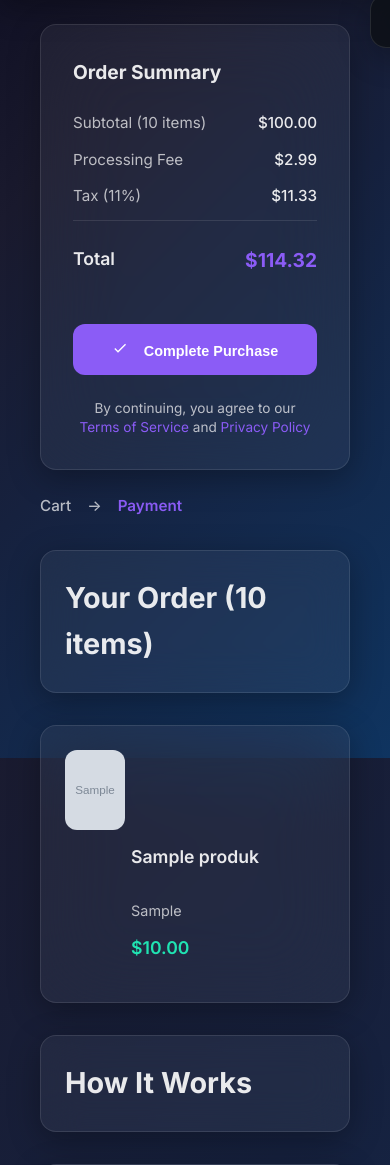
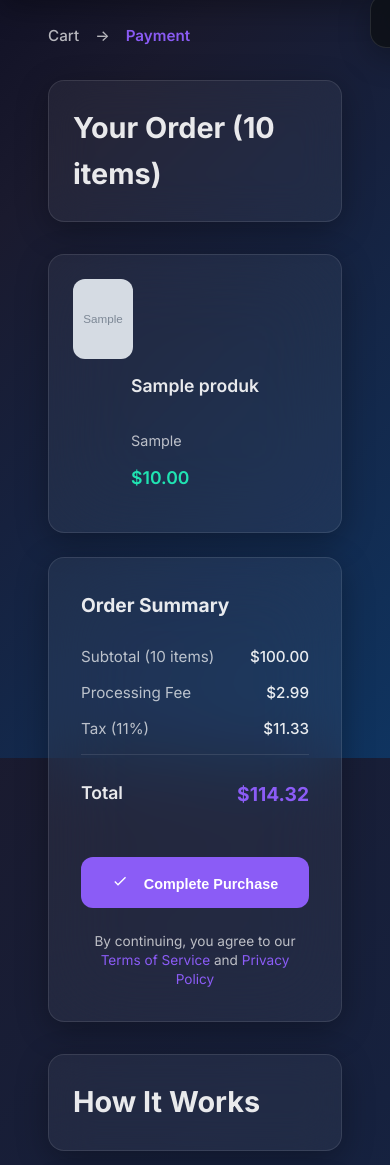
Before and after one commit to polystree/ErPeEl, a PHP site: page /ppw/payment.php in a window 390 px wide; the page is wider, and only the part inside the window is pictured. Shown: the part 86-1251 px from the top of that part. Run offline with PHP 8.4, Linux system fonts and the light colour scheme; the visitor is signed in with stand-in values (Sample User, id 1); tables that the repository leaves empty or names only in its code hold one stand-in row (values such as "Sample post"); grey boxes marked "Sample" are stand-in pictures.

Commit message:
payment - design improvement

```diff
--- a/payment.php
+++ b/payment.php
@@ -172,9 +172,9 @@ if (isset($_POST['payment_form'])) {
     </nav>
 
     <main class="main-content" role="main" aria-label="Payment section">
-        <div class="payment-layout" style="max-width: 1200px; margin: 0 auto; padding: 0 var(--space-lg); display: grid; grid-template-columns: 1fr 400px; gap: var(--space-2xl); align-items: start;">
+        <div class="payment-layout" style="max-width: 1200px; margin: 0 auto; padding: 0 var(--space-lg);">
 
-            <!-- Left Column: Order & Game Details -->
+            <!-- Full Width Content -->
             <div class="payment-main">
                 <!-- Breadcrumb -->
                 <div class="breadcrumb" style="margin-bottom: var(--space-xl);">
@@ -189,6 +189,9 @@ if (isset($_POST['payment_form'])) {
                         <h2 class="section-title">Your Order (<?php echo $total_quantity; ?> items)</h2>
                     </div>
 
+                    <!-- Order Items and Summary Side by Side -->
+                    <div style="display: grid; grid-template-columns: 1fr 400px; gap: var(--space-2xl); align-items: start;">
+                        <!-- Order Items List -->
                         <div class="order-items-container">
                             <?php foreach ($cart_items as $item): ?>
                                 <div class="game-card" style="cursor: default; transform: none; margin-bottom: var(--space-md);">
@@ -214,6 +217,56 @@ if (isset($_POST['payment_form'])) {
                                     </div>
                                 </div>
                             <?php endforeach; ?>
+                        </div>
+
+                        <!-- Order Summary (moved here) -->
+                        <div class="payment-sidebar" style="position: sticky; top: calc(var(--space-2xl) + var(--space-2xl)); margin-bottom: 20px;">
+                            <div class="game-card" style="cursor: default; transform: none;">
+                                <div class="game-info" style="padding: var(--space-xl);">
+                                    <h3 style="color: var(--text-primary); margin-bottom: var(--space-lg); font-size: 1.2rem;">Order Summary</h3>
+
+                                    <div class="summary-line" style="display: flex; justify-content: space-between; margin-bottom: var(--space-sm);">
+                                        <span style="color: var(--text-secondary);">Subtotal (<?php echo $total_quantity; ?> items)</span>
+                                        <span style="color: var(--text-primary); font-weight: 500;">$<?php echo number_format($total_harga, 2); ?></span>
+                                    </div>
+
+                                    <div class="summary-line" style="display: flex; justify-content: space-between; margin-bottom: var(--space-sm);">
+                                        <span style="color: var(--text-secondary);">Processing Fee</span>
+                                        <span style="color: var(--text-primary); font-weight: 500;">$2.99</span>
+                                    </div>
+
+                                    <div class="summary-line" style="display: flex; justify-content: space-between; margin-bottom: var(--space-sm);">
+                                        <span style="color: var(--text-secondary);">Tax (11%)</span>
+                                        <span style="color: var(--text-primary); font-weight: 500;">$<?php echo number_format(($total_harga + 2.99) * 0.11, 2); ?></span>
+                                    </div>
+
+                                    <div style="border-top: 1px solid var(--glass-border); padding-top: var(--space-lg); margin-bottom: var(--space-xl);">
+                                        <div class="summary-line" style="display: flex; justify-content: space-between;">
+                                            <span style="color: var(--text-primary); font-weight: 600; font-size: 1.1rem;">Total</span>
+                                            <span style="color: var(--primary); font-weight: 700; font-size: 1.2rem;">$<?php echo number_format(($total_harga + 2.99) * 1.11, 2); ?></span>
+                                        </div>
+                                    </div>
+
+                                    <form action="payment.php" method="POST" id="payment-form">
+                                        <input type="hidden" name="payment_form" value="1">
+
+                                        <button type="submit" class="add-to-cart-btn" style="width: 100%; margin-bottom: var(--space-lg); justify-content: center;">
+                                            <svg style="width: 16px; height: 16px; margin-right: var(--space-sm);" viewBox="0 0 24 24" fill="currentColor">
+                                                <path d="M21,7L9,19L3.5,13.5L4.91,12.09L9,16.17L19.59,5.59L21,7Z"/>
+                                            </svg>
+                                            Complete Purchase
+                                        </button>
+                                    </form>
+
+                                    <p style="color: var(--text-secondary); font-size: 0.85rem; text-align: center; line-height: 1.4;">
+                                        By continuing, you agree to our
+                                        <a href="#" style="color: var(--primary); text-decoration: none;">Terms of Service</a>
+                                        and
+                                        <a href="#" style="color: var(--primary); text-decoration: none;">Privacy Policy</a>
+                                    </p>
+                                </div>
+                            </div>
+                        </div>
                     </div>
                 </section>
 
@@ -259,55 +312,6 @@ if (isset($_POST['payment_form'])) {
                         </div>
                     </div>
                 </section>
-            </div>
-
-            <!-- Right Column: Order Summary -->
-            <div class="payment-sidebar" style="position: sticky; top: calc(var(--nav-height) + var(--space-xl));">
-                <div class="game-card" style="cursor: default; transform: none;">
-                    <div class="game-info" style="padding: var(--space-xl);">
-                        <h3 style="color: var(--text-primary); margin-bottom: var(--space-lg); font-size: 1.2rem;">Order Summary</h3>
-
-                        <div class="summary-line" style="display: flex; justify-content: space-between; margin-bottom: var(--space-sm);">
-                            <span style="color: var(--text-secondary);">Subtotal (<?php echo $total_quantity; ?> items)</span>
-                            <span style="color: var(--text-primary); font-weight: 500;">$<?php echo number_format($total_harga, 2); ?></span>
-                        </div>
-
-                        <div class="summary-line" style="display: flex; justify-content: space-between; margin-bottom: var(--space-sm);">
-                            <span style="color: var(--text-secondary);">Processing Fee</span>
-                            <span style="color: var(--text-primary); font-weight: 500;">$2.99</span>
-                        </div>
-
-                        <div class="summary-line" style="display: flex; justify-content: space-between; margin-bottom: var(--space-sm);">
-                            <span style="color: var(--text-secondary);">Tax (11%)</span>
-                            <span style="color: var(--text-primary); font-weight: 500;">$<?php echo number_format(($total_harga + 2.99) * 0.11, 2); ?></span>
-                        </div>
-
-                        <div style="border-top: 1px solid var(--glass-border); padding-top: var(--space-lg); margin-bottom: var(--space-xl);">
-                            <div class="summary-line" style="display: flex; justify-content: space-between;">
-                                <span style="color: var(--text-primary); font-weight: 600; font-size: 1.1rem;">Total</span>
-                                <span style="color: var(--primary); font-weight: 700; font-size: 1.2rem;">$<?php echo number_format(($total_harga + 2.99) * 1.11, 2); ?></span>
-                            </div>
-                        </div>
-
-                        <form action="payment.php" method="POST" id="payment-form">
-                            <input type="hidden" name="payment_form" value="1">
-
-                            <button type="submit" class="add-to-cart-btn" style="width: 100%; margin-bottom: var(--space-lg); justify-content: center;">
-                                <svg style="width: 16px; height: 16px; margin-right: var(--space-sm);" viewBox="0 0 24 24" fill="currentColor">
-                                    <path d="M21,7L9,19L3.5,13.5L4.91,12.09L9,16.17L19.59,5.59L21,7Z"/>
-                                </svg>
-                                Complete Purchase
-                            </button>
-                        </form>
-
-                        <p style="color: var(--text-secondary); font-size: 0.85rem; text-align: center; line-height: 1.4;">
-                            By continuing, you agree to our
-                            <a href="#" style="color: var(--primary); text-decoration: none;">Terms of Service</a>
-                            and
-                            <a href="#" style="color: var(--primary); text-decoration: none;">Privacy Policy</a>
-                        </p>
-                    </div>
-                </div>
             </div>
         </div>
     </main>
@@ -401,18 +405,17 @@ if (isset($_POST['payment_form'])) {
         /* Payment-specific responsive styles */
         @media (max-width: 768px) {
             .payment-layout {
-                grid-template-columns: 1fr !important;
-                gap: var(--space-lg) !important;
+                padding: 0 var(--space-md) !important;
+            }
+
+            /* Stack order items and summary vertically on mobile */
+            div[style*="display: grid; grid-template-columns: 1fr 400px"] {
+                display: block !important;
             }
 
             .payment-sidebar {
                 position: static !important;
-                order: -1;
-            }
-
-            .main-content {
-                padding-left: var(--space-md) !important;
-                padding-right: var(--space-md) !important;
+                margin-top: var(--space-lg) !important;
             }
 
             .breadcrumb {
@@ -435,6 +438,11 @@ if (isset($_POST['payment_form'])) {
                 width: 60px !important;
                 height: 80px !important;
                 align-self: flex-start !important;
+            }
+
+            /* Ensure order summary is full width on small screens */
+            div[style*="display: grid; grid-template-columns: 1fr 400px"] {
+                display: block !important;
             }
         }
 
```
Lines whose indentation alone changed are shown as unchanged.
